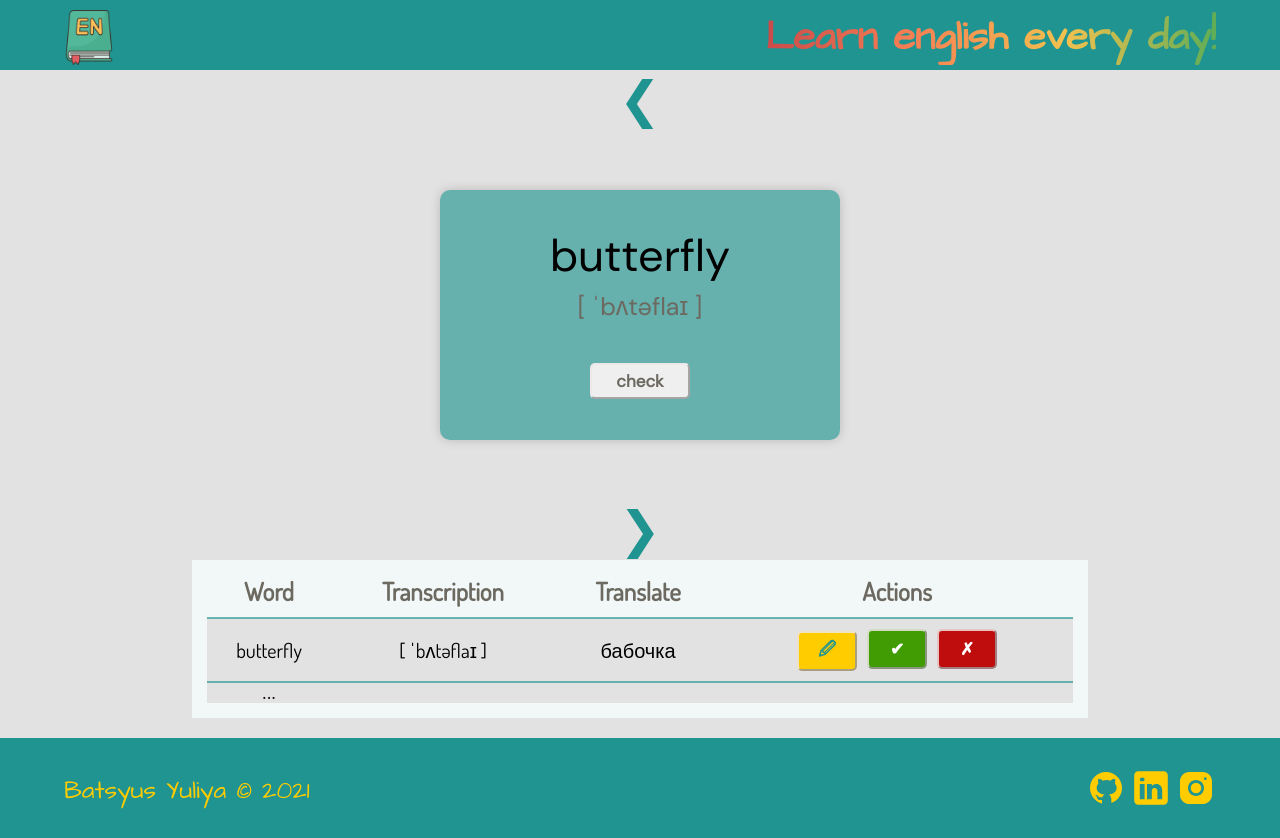
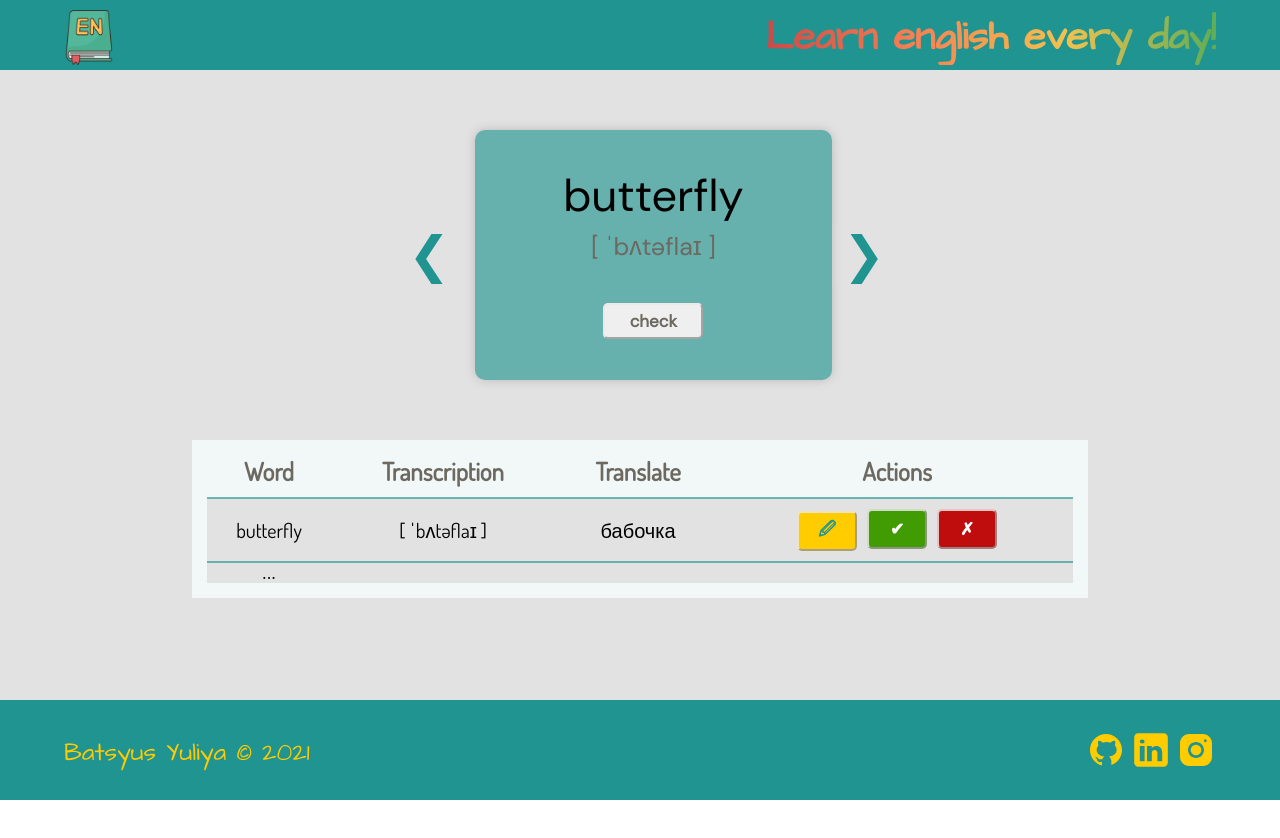
Before and after one commit to JBatsyus/english_cards, a React (Create React App) app in the folder card_eng/: page / in a window 1280 px wide. After the commit the page ends 800 px from the top, so only its background shows below. Built offline with nearby package versions, Linux system fonts and the light colour scheme.

Commit message:
позиционировала стрелки

```diff
--- a/card_eng/src/components/buttons/ButtonBack.scss
+++ b/card_eng/src/components/buttons/ButtonBack.scss
@@ -3,7 +3,7 @@
 .button_back {
   border: none;
   background-color: rgba(218, 218, 218, 0.075);
-  width: 70px;
+  width: 100px;
   cursor: pointer;
   .back {
     font-size: 50px;
--- a/card_eng/src/components/main/index.jsx
+++ b/card_eng/src/components/main/index.jsx
@@ -9,6 +9,7 @@ import "./main.scss";
 const Main = () => {
   return (
     <main className="main">
+      <div className="main_box">
         <ButtonBack />
         {words.map(word => (
           <Card
@@ -19,6 +20,7 @@ const Main = () => {
           />
         ))}
         <ButtonNext />
+      </div>
 
       <Table></Table>
     </main>
--- a/card_eng/src/components/main/main.scss
+++ b/card_eng/src/components/main/main.scss
@@ -2,3 +2,10 @@
   flex: 1 1 auto;
   background-color: rgba(218, 218, 218, 0.781);
 }
+.main_box {
+  width: 40%;
+  margin: auto;
+  display: flex;
+  justify-content: center;
+  align-items: center;
+}
```
Lines whose indentation alone changed are shown as unchanged.
